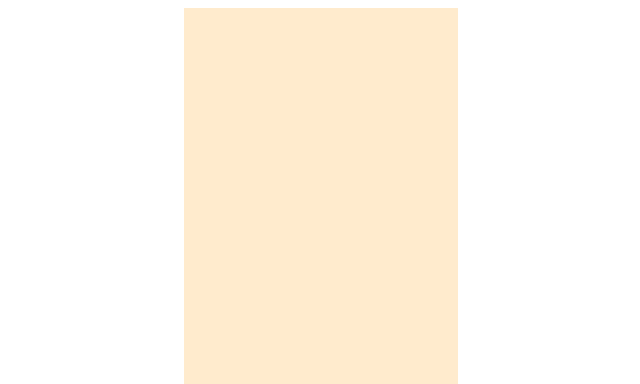
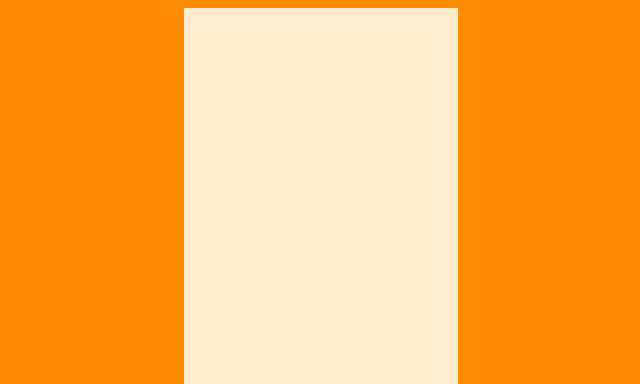
Before and after one commit to ABiteOfSorrow/homeMadeBurger, a plain HTML site: page index.html in a window 1280 px wide. Shown: the top 384 px of the page, without its empty margins (319-959 px from the left). Drawn offline with Linux system fonts and the light colour scheme.

Commit message:
add background color

```diff
--- a/style.css
+++ b/style.css
@@ -2,6 +2,7 @@ body {
     display: flex;
     justify-content: center;
     height: 100vh;
+    background-color: darkorange;
 }
 
 .BugerMenuPlate {
```
